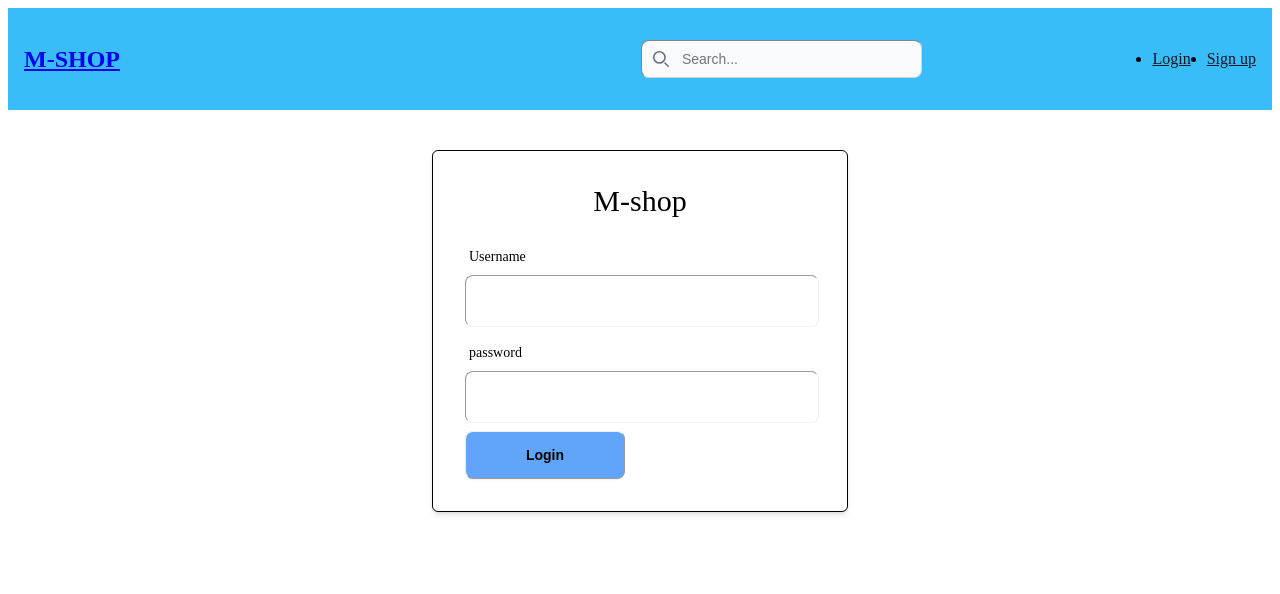
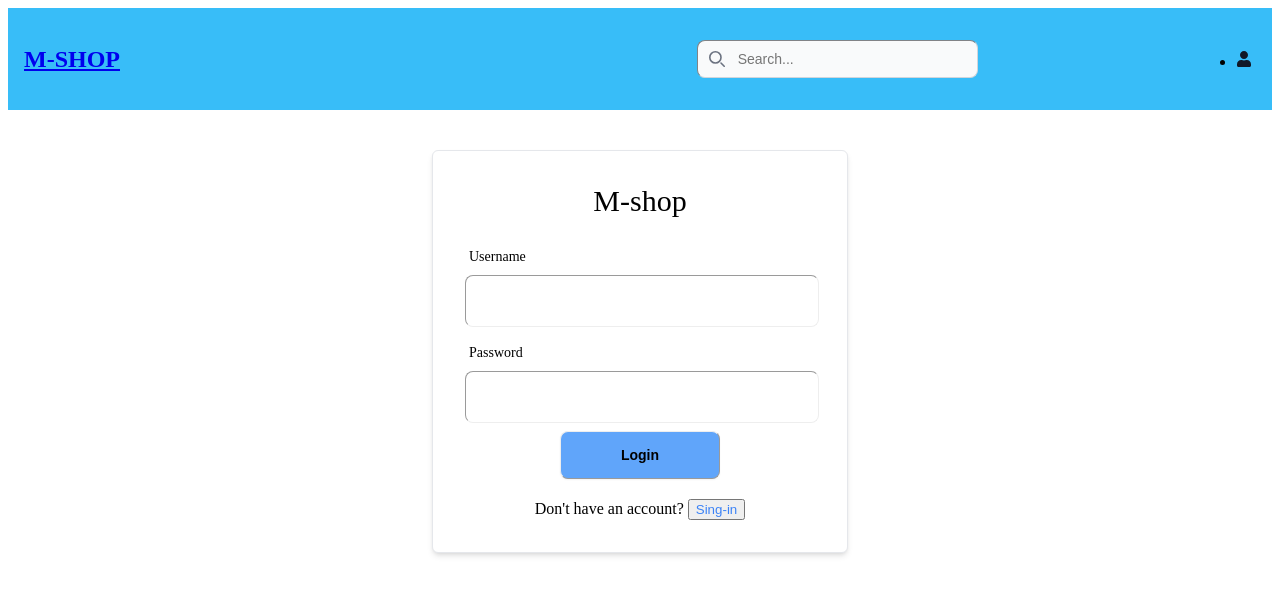
Before and after one commit to nitiphron/project-shop, a React (Vite) app in the folder front/: page / in a window 1280 px wide. Shown: the top 594 px of the page. Built offline with nearby package versions, Linux system fonts and the light colour scheme.

Commit message:
first commit

```diff
--- a/front/package.json
+++ b/front/package.json
@@ -13,7 +13,8 @@
     "axios": "^1.6.7",
     "react": "^18.2.0",
     "react-dom": "^18.2.0",
-    "react-router-dom": "^6.22.0"
+    "react-icons": "^5.0.1",
+    "react-router-dom": "^6.22.1"
   },
   "devDependencies": {
     "@types/react": "^18.2.43",
--- a/front/src/layout/Header.jsx
+++ b/front/src/layout/Header.jsx
@@ -1,9 +1,10 @@
+import React from 'react';
 import { Link, useNavigate } from 'react-router-dom';
+import { FaUser } from 'react-icons/fa';
 import useAuth from '../hooks/useAuth';
 
 const guestNav = [
-  { to: '/', text: 'Login' },
-  { to: '/register', text: 'Sign up' },
+  { to: '/', icon: <FaUser /> },
 ];
 
 const userNav = [
@@ -25,8 +26,9 @@ export default function Header() {
     <nav className="bg-sky-400 border-gray-200 dark:bg-sky-400">
       <div className="max-w-screen-xl flex flex-wrap items-center justify-between mx-auto p-4">
         <Link to="/" className="flex items-center space-x-3 rtl:space-x-reverse">
-          <span className="self-center text-2xl font-semibold whitespace-nowrap dark:text-white uppercase">M-shop</span>
-        </Link>
+  <span className="self-center text-2xl font-semibold whitespace-nowrap dark:text-white uppercase">M-shop</span>
+</Link>
+
 
         <ul className="flex md:order-2">
           <button type="button" data-collapse-toggle="navbar-search" aria-controls="navbar-search" aria-expanded="false" className="md:hidden text-gray-500 dark:text-gray-400 hover:bg-gray-100 dark:hover:bg-gray-700 focus:outline-none focus:ring-4 focus:ring-gray-200 dark:focus:ring-gray-700 rounded-lg text-sm p-2.5 me-1">
@@ -56,7 +58,10 @@ export default function Header() {
         <ul className="flex md:order-2 space-x-4">
           {finalNav.map((el, index) => (
             <li key={index}>
-              <Link to={el.to} className="text-gray-900 dark:text-white hover:text-blue-600 dark:hover:text-blue-400">{el.text}</Link>
+              <Link to={el.to} className="flex items-center space-x-1 text-gray-900 dark:text-white hover:text-blue-600 dark:hover:text-blue-400">
+                {el.icon}
+                <span>{el.text}</span>
+              </Link>
             </li>
           ))}
         </ul>
--- a/front/src/layout/LoginForm.jsx
+++ b/front/src/layout/LoginForm.jsx
@@ -1,70 +1,75 @@
 import axios from 'axios'
-import {useState} from "react";
+import { useState } from "react";
+import { useNavigate } from 'react-router-dom'; // เพิ่ม useNavigate
 import useAuth from '../hooks/useAuth'
 
 export default function LoginForm() {
   const { setUser } = useAuth()
   const [input, setInput] = useState({
-    Username : '',
-    password : ''
+    username: '',
+    password: ''
   })
+  const navigate = useNavigate(); // สร้างตัวแปร navigate
 
   const hdlChange = e => {
-    setInput( prv => ( { ...prv, [e.target.name] : e.target.value } ) )
+    setInput(prevState => ({ ...prevState, [e.target.name]: e.target.value }))
   }
 
-  const hdlSubmit = async e => {
+  const hdlSubmit = async (e, url) => {
     try {
       e.preventDefault()
       // validation
-      const rs = await axios.post('http://localhost:8899/auth/login', input)
+      const rs = await axios.post(`http://localhost:8899/auth/${url}`, input)
       console.log(rs.data.token)
       localStorage.setItem('token', rs.data.token)
       const rs1 = await axios.get('http://localhost:8899/auth/me', {
-        headers : { Authorization : `Bearer ${rs.data.token}` }
+        headers: { Authorization: `Bearer ${rs.data.token}` }
       })
       console.log(rs1.data)
       setUser(rs1.data)
 
-    }catch(err) {
-      console.log( err.message)
+    } catch (err) {
+      console.log(err.message)
     }
   }
 
   return (
-    <div className="border border-solid border-Gray White bg-white rounded-md shadow-md w-full max-w-[350px] mx-auto mt-10 text-center p-8 ">
+    <div className="border border-solid border-gray-200 white bg-white rounded-md shadow-md w-full max-w-[350px] mx-auto mt-10 text-center p-8">
       <div className="text-3xl mb-5">M-shop</div>
-      <form className="flex flex-col gap-2" onSubmit={hdlSubmit}>
+      <form className="flex flex-col gap-2" onSubmit={e => hdlSubmit(e, 'login')}>
         <label className="form-control w-full max-w-xs">
           <div className="label">
             <span className="label-text">Username</span>
           </div>
           <input
-            type="Username"
+            type="text"
             className="input input-bordered w-full max-w-xs"
-            name="Username"
-            value={input.Username}
-            onChange={ hdlChange }
+            name="username"
+            value={input.username}
+            onChange={hdlChange}
           />
         </label>
 
         <label className="form-control w-full max-w-xs">
           <div className="label">
-            <span className="label-text">password</span>
+            <span className="label-text">Password</span>
           </div>
           <input
             type="password"
             className="input input-bordered w-full max-w-xs"
             name="password"
-            value={ input.password }
-            onChange={ hdlChange }
+            value={input.password}
+            onChange={hdlChange}
           />
         </label>
 
-        <div className="flex gap-5 ">
-          <button type="submit" className="btn bg-blue-400 text-blue rounded-[px] Font w-40">Login</button>
+        <div className="flex justify-center">
+          <button type="submit" className="btn bg-blue-400 text-blue rounded-[px] w-40">
+            Login
+          </button>
         </div>
       </form>
+      <div className="mt-5">Don't have an account? <button className="text-blue-500" onClick={() => navigate('/register')}>Sing-in</button></div>
     </div>
   );
 }
```
Also changed, not shown: 1 other file (tests, documents, lock files or other folders).
